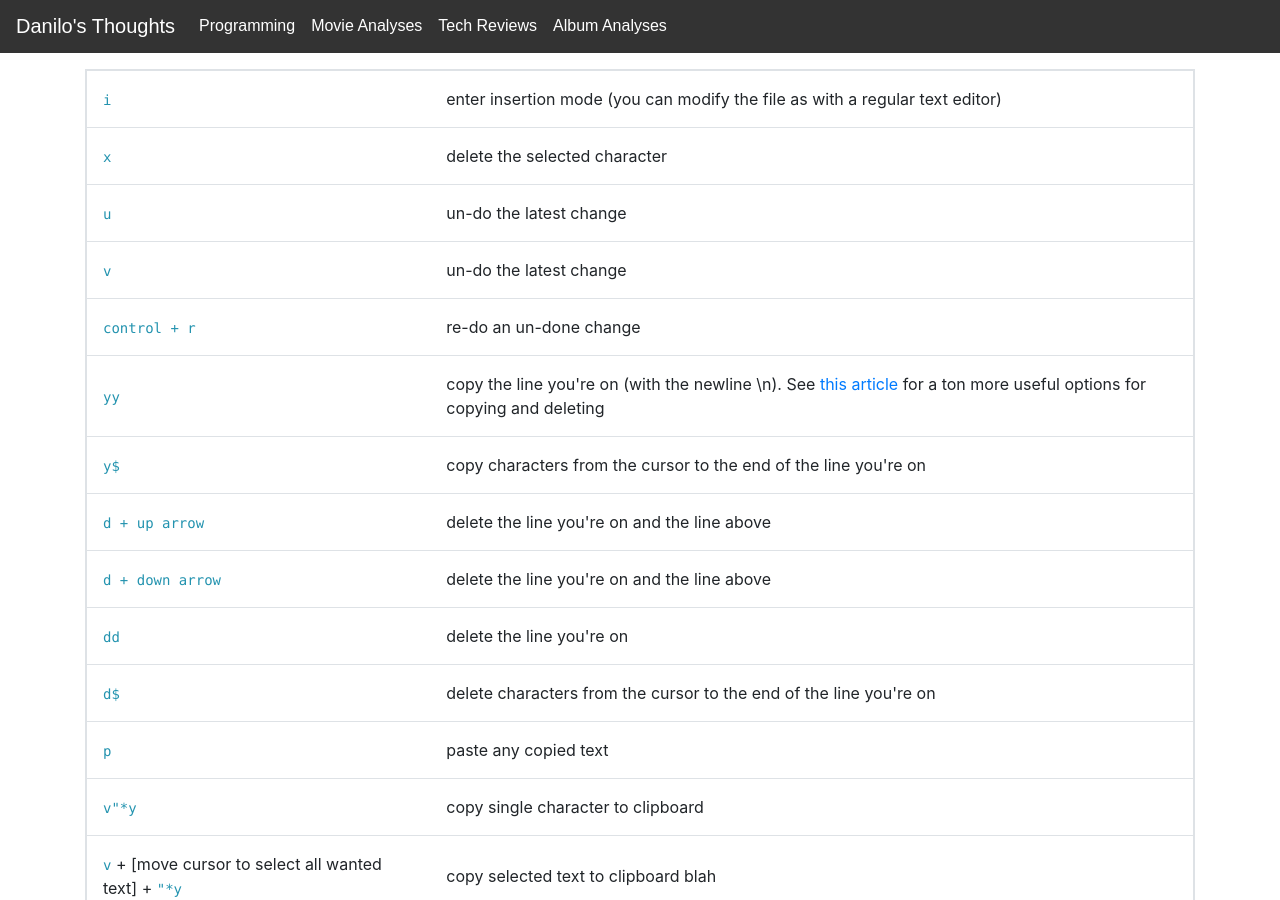
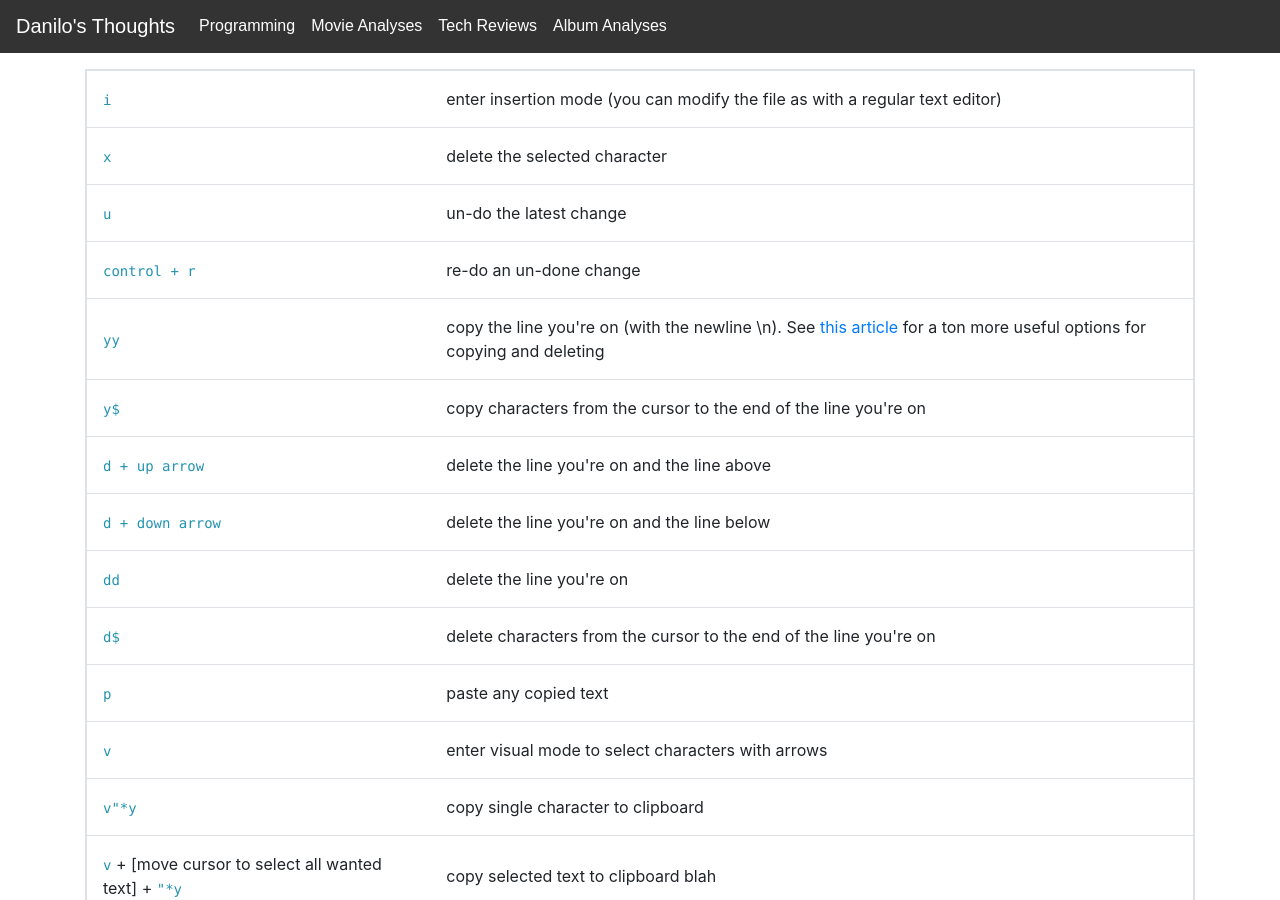
Before and after one commit to dradovic505/dradovic505.github.io, a Jekyll site: the page built from _articles/command-line-usage-2.html, in a window 1280 px wide and 900 px high, scrolled down 8735 px. Built offline with Jekyll 4.4.1, drawn with Linux system fonts in a browser that asks for light colours; some web fonts are replaced.

Commit message:
fix minor typos

```diff
--- a/_articles/command-line-usage-2.html
+++ b/_articles/command-line-usage-2.html
@@ -451,10 +451,6 @@ The first half of the command is finding all the files - at all depths from the
             <td>un-do the latest change</td>
         </tr>
         <tr>
-            <td><code>v</code></td>
-            <td>un-do the latest change</td>
-        </tr>
-        <tr>
             <td><code>control + r</code></td>
             <td>re-do an un-done change</td>
         </tr>
@@ -472,7 +468,7 @@ The first half of the command is finding all the files - at all depths from the
         </tr>
         <tr>
             <td><code>d + down arrow</code> </td>
-            <td>delete the line you're on and the line above</td>
+            <td>delete the line you're on and the line below</td>
         </tr>
         <tr>
             <td><code>dd</code></td>
@@ -485,6 +481,10 @@ The first half of the command is finding all the files - at all depths from the
         <tr>
             <td><code>p</code></td>
             <td>paste any copied text</td>
+        </tr>
+        <tr>
+            <td><code>v</code></td>
+            <td>enter visual mode to select characters with arrows</td>
         </tr>
         <tr>
             <td><code>v"*y</code></td>
```
